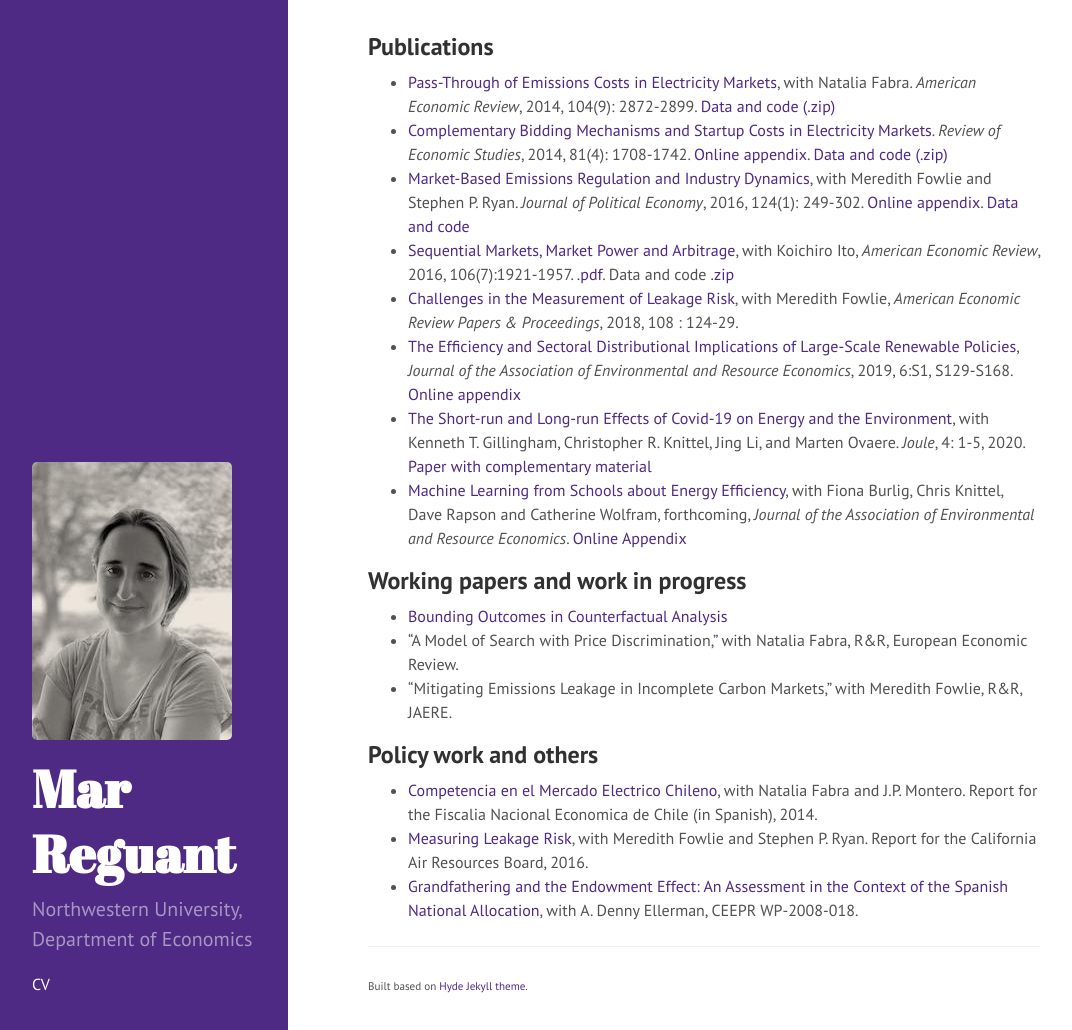
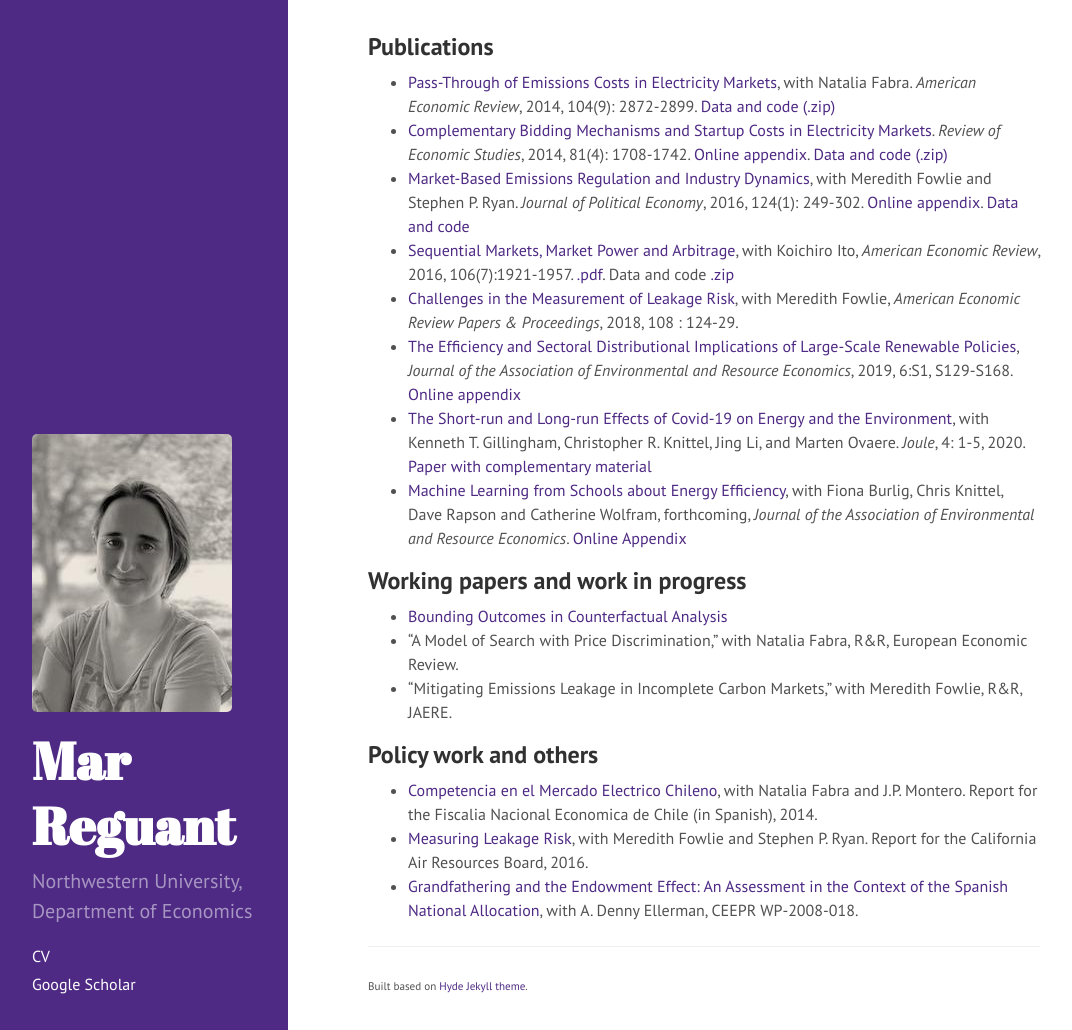
Before and after one commit to mreguant/mreguant.github.io, a Jekyll site: the page built from index.md, in a window 1280 px wide and 1030 px high. Shown: the whole window, without its empty margins (0-1072 px from the left). Built offline with Jekyll 4.4.1, drawn with Linux system fonts in a browser that asks for light colours.

Commit message:
Update sidebar.html

```diff
--- a/_includes/sidebar.html
+++ b/_includes/sidebar.html
@@ -1,7 +1,7 @@
 <div class="sidebar">
   <div class="container sidebar-sticky">
     <div class="sidebar-about">
-      <img src="/foto/MarReguant.jpeg">
+      <img src="/foto/MarReguant.jpeg" alt="Mar" class="center">
       <h1>
         <a href="{{ site.baseurl }}">
           {{ site.title }}
@@ -12,7 +12,7 @@
 
     <nav class="sidebar-nav">
       <a class="sidebar-nav-item" href="https://sites.google.com/site/marreguant/vita.pdf?attredirects=0">CV</a>
-
+      <a class="sidebar-nav-item" href="https://scholar.google.com/citations?user=glc6COYAAAAJ&hl=en">Google Scholar</a>
 
       {% comment %}
         The code below dynamically generates a sidebar nav of pages with
```
